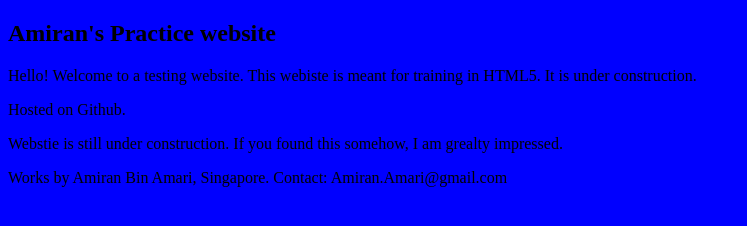
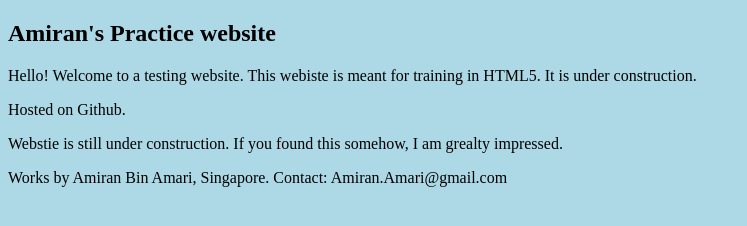
Before and after one commit to MadessHunter/WebsiteTest, a plain HTML site: page index.html in a window 1280 px wide. Shown: the whole page, without its empty margins (0-747 px from the left). Drawn offline with Linux system fonts and the light colour scheme.

Commit message:
Update index.html

```diff
--- a/index.html
+++ b/index.html
@@ -22,7 +22,7 @@
 
 <style>
 body {
-    background: blue
+    background: lightblue
 }
 
 </body>
```
